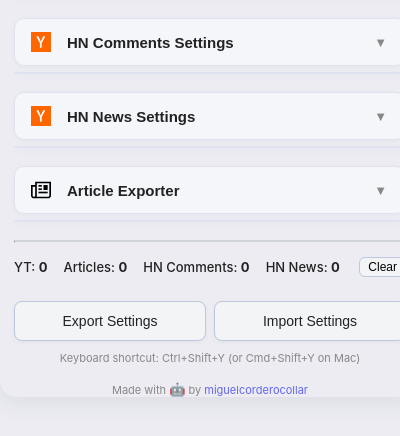
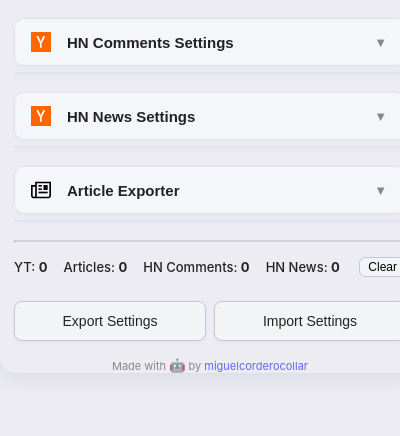
Before and after one commit to miguelcorderocollar/ExtractMD, a browser extension: page extension/popup.html in a window 400 px wide. Shown: the part 216-652 px from the top of the page. Drawn offline with Linux system fonts and the light colour scheme.

Commit message:
removed the not working keybinding

```diff
--- a/extension/popup.html
+++ b/extension/popup.html
@@ -116,12 +116,7 @@
             opacity: 0.5;
             cursor: not-allowed;
         }
-        .shortcut-info {
-            text-align: center;
-            font-size: 11px;
-            color: #888;
-            margin: 0 0 10px 0;
-        }
+
         .status {
             margin: 10px 14px 0 14px;
             padding: 8px 12px;
@@ -421,9 +416,6 @@
         <button id="importSettingsBtn" class="action-button" style="flex:1;">Import Settings</button>
         <input type="file" id="importSettingsFile" accept="application/json" style="display:none;" />
     </div>
-    <div class="shortcut-info">
-        Keyboard shortcut: Ctrl+Shift+Y (or Cmd+Shift+Y on Mac)
-    </div>
     <div class="status" id="status"></div>
     <div class="footer-credit">Made with <span style="font-size:13px;">🤖</span> by <a href="https://github.com/miguelcorderocollar" target="_blank">miguelcorderocollar</a></div>
     <script src="popup.js"></script>
```
Also changed, not shown: docs/prompt.md (+1 -2 lines), README.md, extension/manifest.json.
